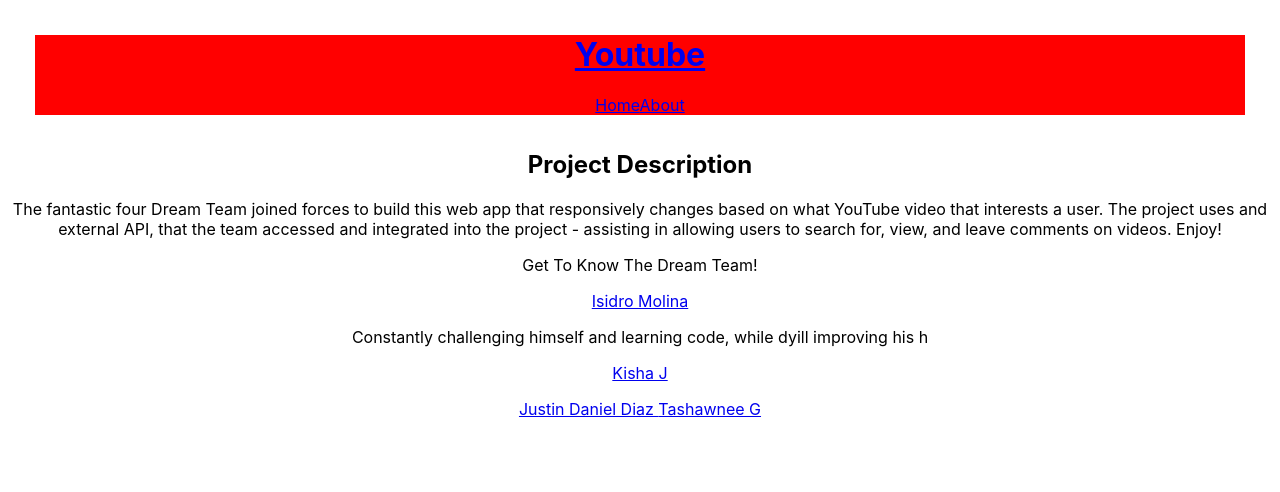
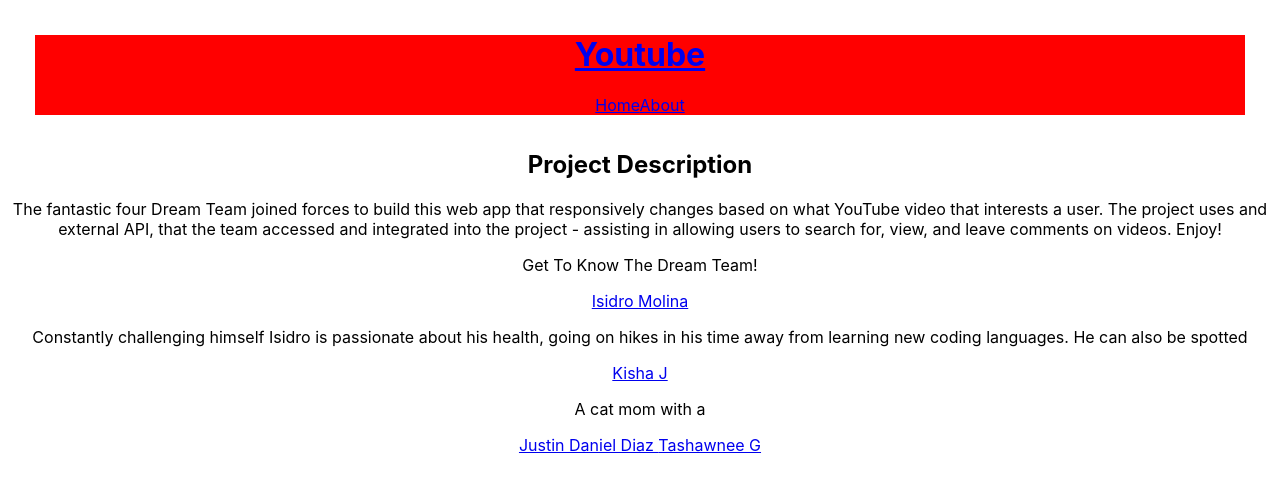
Before and after one commit to lakishaJohnson/youtube-clone, a React (Create React App) app: page /about in a window 1280 px wide. Shown: the top 492 px of the page. Built offline with nearby package versions, Linux system fonts and the light colour scheme; no server answers.

Commit message:
About Pg  Nearly Done -- Still working on Bios and CSS

```diff
--- a/src/components/About.js
+++ b/src/components/About.js
@@ -17,13 +17,14 @@
         <p>Get To Know The Dream Team!</p>
         <a href="https://github.com/imolina212">Isidro Molina</a>
         <p>
-          Constantly challenging himself and learning code, while dyill
-          improving his h
+          Constantly challenging himself Isidro is passionate about his health,
+          going on hikes in his time away from learning new coding languages. He
+          can also be spotted
         </p>
         <a href="https://github.com/https://github.com/lakishaJohnson">
           Kisha J
         </a>
-        <p></p>
+        <p>A cat mom with a </p>
         <a href="https://github.com/JustDDiaz">Justin Daniel Diaz </a>
         <a href="https://github.com/https://github.com/lakishaJohnson">
           Tashawnee G
```
